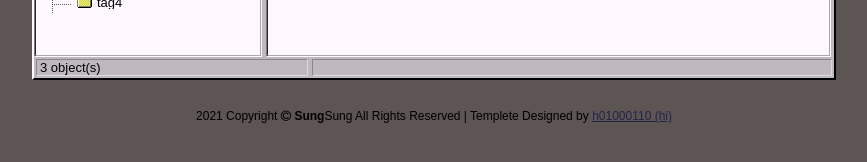
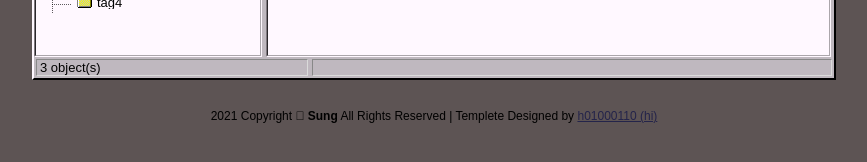
Before and after one commit to sungisaiah/sungisaiah.github.io, a Jekyll site: the page built from index.html, in a window 1280 px wide. Shown: the part 159-321 px from the top of the page, without its empty margins (206-1073 px from the left). Built offline with Jekyll 4.4.1, drawn with Linux system fonts in a browser that asks for light colours.

Commit message:
Update default.html

```diff
--- a/_layouts/default.html
+++ b/_layouts/default.html
@@ -92,7 +92,7 @@
 	<script src="/assets/js/001.js"></script>
 	<script src="/assets/js/002.js"></script>
 	<div class="footer">
-		<p>2021 Copyright <i class="fa fa-copyright"></i> <span style="font-weight:bold;">Sung</span><b>Sung</b> All Rights Reserved  |  Templete Designed by <a href="http://github.com/h01000110" target="_blank">h01000110 (hi)</a> </p>
+		<p>2021 Copyright <i class="far fa-copyright"></i> <span style="font-weight:bold;">Sung</span> All Rights Reserved  |  Templete Designed by <a href="http://github.com/h01000110" target="_blank">h01000110 (hi)</a> </p>
 	</div>
 </body>
 </html>
```
